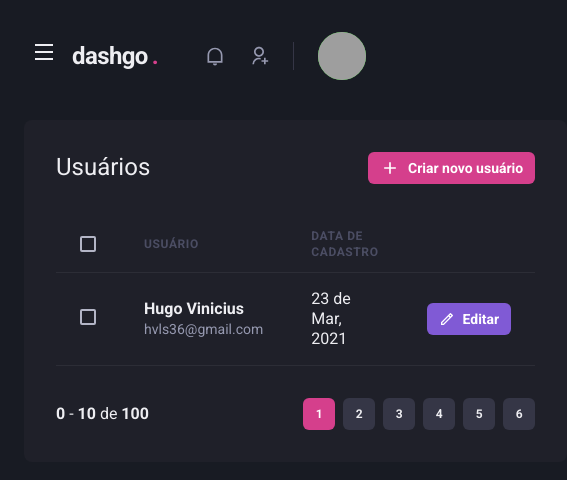
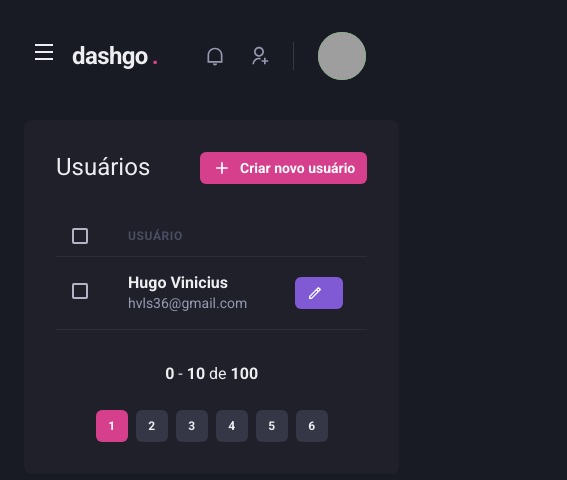
Before and after one commit to hugovinicius145/ignite-dashgo, a Next.js app: page /users in a window 390 px wide. Shown: the top 480 px of the page, 567 px wide, since content can reach past the window. Built offline with nearby package versions, Linux system fonts and the light colour scheme; grey boxes are pictures that could not be loaded.

Commit message:
Listagem Responsiva

```diff
--- a/src/components/Pagination/index.tsx
+++ b/src/components/Pagination/index.tsx
@@ -4,7 +4,7 @@ import { PaginationItem } from './PaginationItem';
 export function Pagination() {
   return (
     <Stack
-      direction="row"
+      direction={["column", "row"]}
       mt="8"
       justify="space-between"
       align="center"
--- a/src/pages/users/index.tsx
+++ b/src/pages/users/index.tsx
@@ -1,10 +1,15 @@
-import { Box, Flex, Heading, Button, Icon, Table, Thead, Tbody, Tr, Td, Th, Checkbox, Text } from '@chakra-ui/react';
+import { Box, Flex, Heading, Button, Icon, Table, Thead, Tbody, Tr, Td, Th, Checkbox, Text, useBreakpointValue } from '@chakra-ui/react';
 import { RiAddLine, RiPencilLine } from 'react-icons/ri';
 import { Header } from '../../components/Header';
 import { Pagination } from '../../components/Pagination';
 import { Sidebar } from '../../components/Sidebar';
 
 export default function UserList() {
+  const isWideVersion = useBreakpointValue({
+    base: false,
+    lg: true,
+  });
+
   return (
     <Box>
       <Header />
@@ -28,17 +33,17 @@ export default function UserList() {
           <Table colorScheme="whiteAlpha">
             <Thead>
               <Tr>
-                <Th px="6" color="gray.300" w="8" >
+                <Th px={["4", "4", "6"]} color="gray.300" w="8" >
                   <Checkbox colorScheme="pink"/>
                 </Th>
                 <Th>Usuário</Th>
-                <Th>Data de cadastro</Th>
+                { isWideVersion && <Th>Data de cadastro</Th> }
                 <Th width="8"></Th>
               </Tr>
             </Thead>
             <Tbody>
                <Tr>
-                 <Td px="6">
+                 <Td px={["4", "4", "6"]}>
                     <Checkbox colorScheme="pink"/>
                  </Td>
                  <Td>
@@ -47,7 +52,7 @@ export default function UserList() {
                      <Text fontSize="sm" color="gray.300">hvls36@gmail.com</Text>
                    </Box>
                  </Td>
-                 <Td>23 de Mar, 2021</Td>
+                 { isWideVersion && <Td>23 de Mar, 2021</Td>}
                  <Td>
                    <Button
                       as="a"
@@ -56,7 +61,7 @@ export default function UserList() {
                       colorScheme="purple"
                       leftIcon={<Icon as={RiPencilLine} fontSize="16" />}
                     >
-                      Editar
+                      { isWideVersion ? 'Editar' : null }
                     </Button>
                  </Td>
                </Tr>
```
